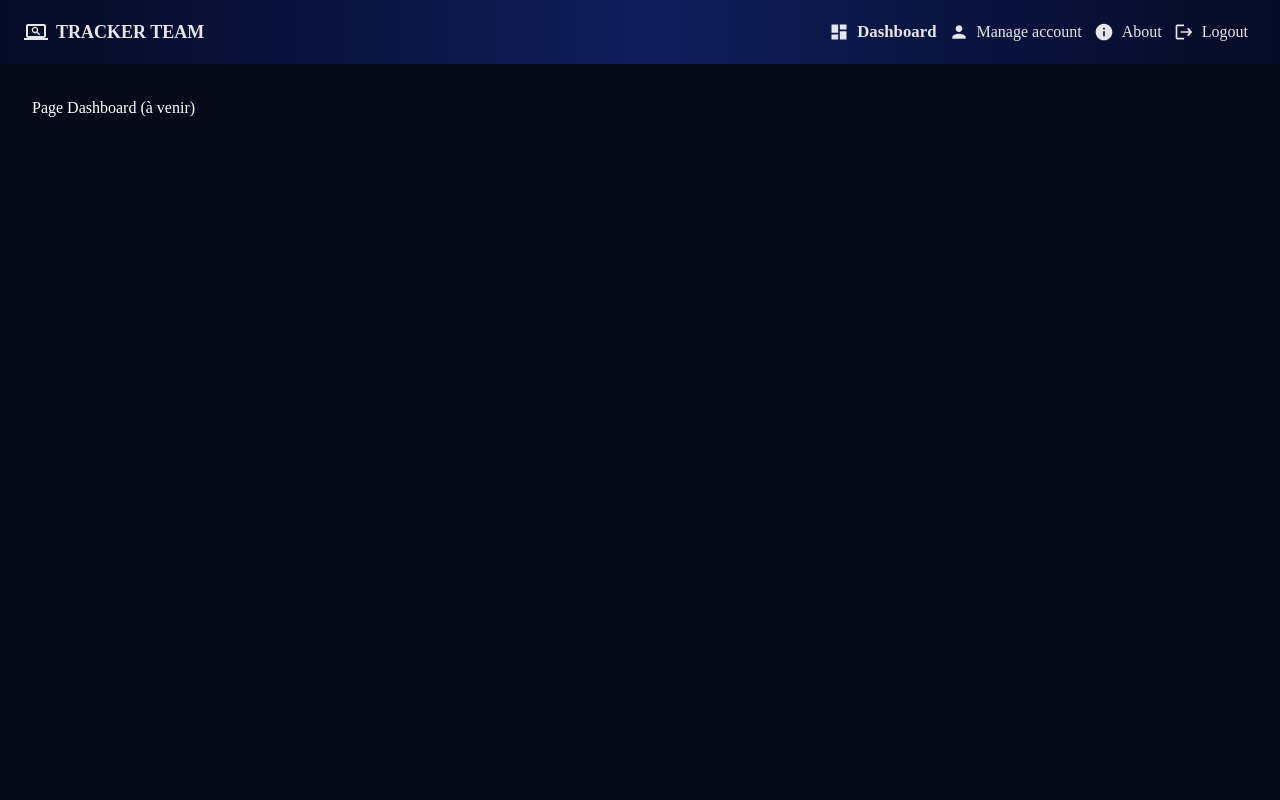
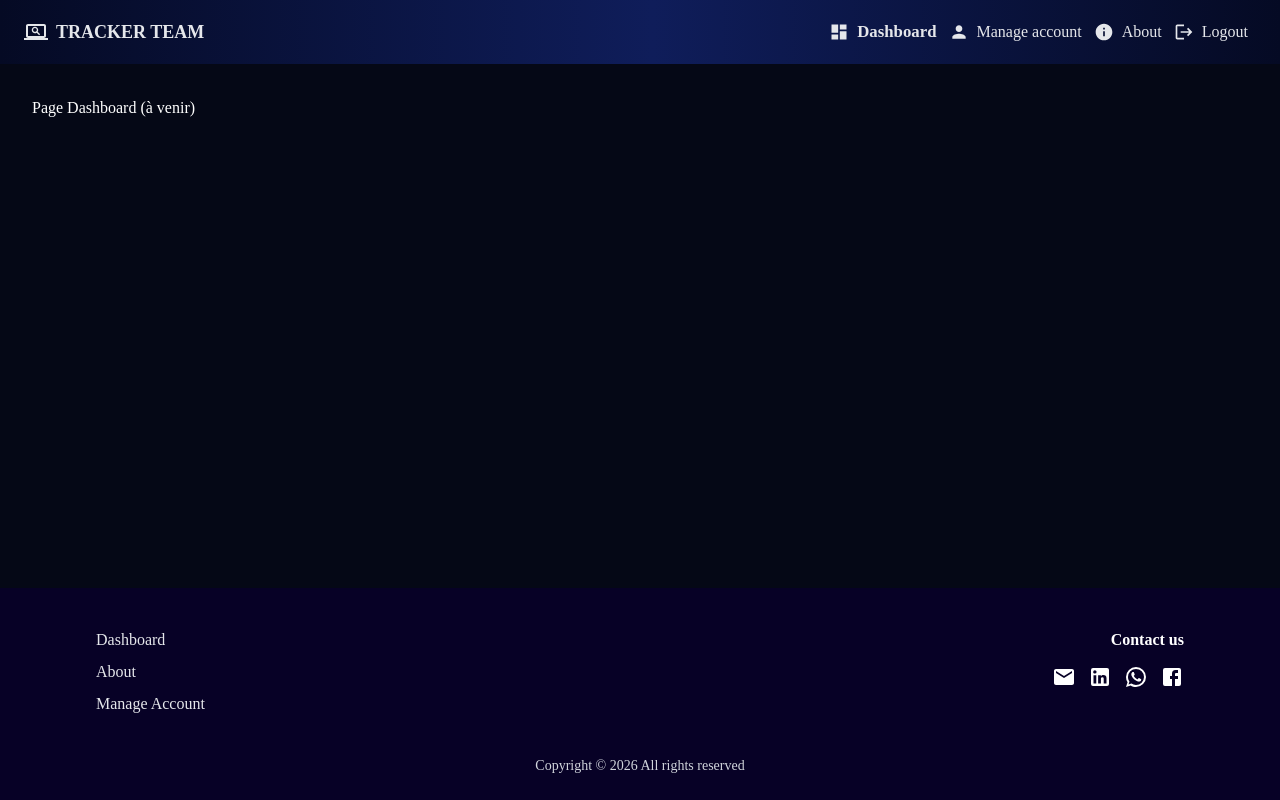
Before and after one commit to fymijoro/service_manager, a React (Vite) app in the folder service-manager/: page / in a window 1280 px wide. Built offline with nearby package versions, Linux system fonts and the light colour scheme; a web font is replaced by a local one.

Commit message:
Footer check so I push

```diff
--- /dev/null
+++ b/service-manager/src/components/Footer.jsx
@@ -0,0 +1,70 @@
+import { Box, Link } from '@mui/material'
+import EmailIcon from '@mui/icons-material/Email'
+import LinkedInIcon from '@mui/icons-material/LinkedIn'
+import WhatsAppIcon from '@mui/icons-material/WhatsApp'
+import FacebookIcon from '@mui/icons-material/Facebook'
+import { useNavigate } from 'react-router-dom'
+
+const footerLinks = [
+  { label: 'Dashboard', path: '/' },
+  { label: 'About', path: '/about' },
+  { label: 'Manage Account', path: '/manage-account' },
+]
+
+const socialIcons = [
+  { icon: <EmailIcon />, href: 'mailto:contact@trackerteam.com' },
+  { icon: <LinkedInIcon />, href: 'https://linkedin.com' },
+  { icon: <WhatsAppIcon />, href: 'https://wa.me/0000000000' },
+  { icon: <FacebookIcon />, href: 'https://facebook.com' },
+]
+
+function Footer() {
+  const navigate = useNavigate()
+
+  return (
+    <Box component="footer" sx={{ backgroundColor: '#070126' }} className="mt-16">
+      <div className="flex flex-col md:flex-row justify-between gap-8 px-8 py-10 max-w-6xl mx-auto">
+        {/* Colonne des liens */}
+        <div className="flex flex-col gap-2">
+          {footerLinks.map((link) => (
+            <Link
+              key={link.label}
+              component="button"
+              onClick={() => navigate(link.path)}
+              underline="hover"
+              color="inherit"
+              className="text-left"
+            >
+              {link.label}
+            </Link>
+          ))}
+        </div>
+
+        {/* Colonne contact */}
+        <div className="flex flex-col gap-3 md:items-end">
+          <span className="font-semibold text-white">Contact us</span>
+          <div className="flex gap-3">
+            {socialIcons.map((social, index) => (
+              <a
+                key={index}
+                href={social.href}
+                target="_blank"
+                rel="noopener noreferrer"
+                className="text-white hover:opacity-70 transition-opacity"
+              >
+                {social.icon}
+              </a>
+            ))}
+          </div>
+        </div>
+      </div>
+
+      {/* Copyright */}
+      <div className="text-center pb-6 text-sm text-gray-300">
+        Copyright © {new Date().getFullYear()} All rights reserved
+      </div>
+    </Box>
+  )
+}
+
+export default Footer
--- a/service-manager/src/layouts/MainLayout.jsx
+++ b/service-manager/src/layouts/MainLayout.jsx
@@ -1,13 +1,15 @@
 import { Outlet } from 'react-router-dom'
 import Navbar from '../components/Navbar.jsx'
+import Footer from '../components/Footer.jsx'
 
 function MainLayout() {
   return (
-    <div className="min-h-screen bg-[#050816]">
+    <div className="min-h-screen bg-[#050816] flex flex-col">
       <Navbar />
-      <main>
+      <main className="flex-1">
         <Outlet />
       </main>
+      <Footer />
     </div>
   )
 }
```
Also changed, not shown: service-manager/public/fonts/README.md (deleted).
